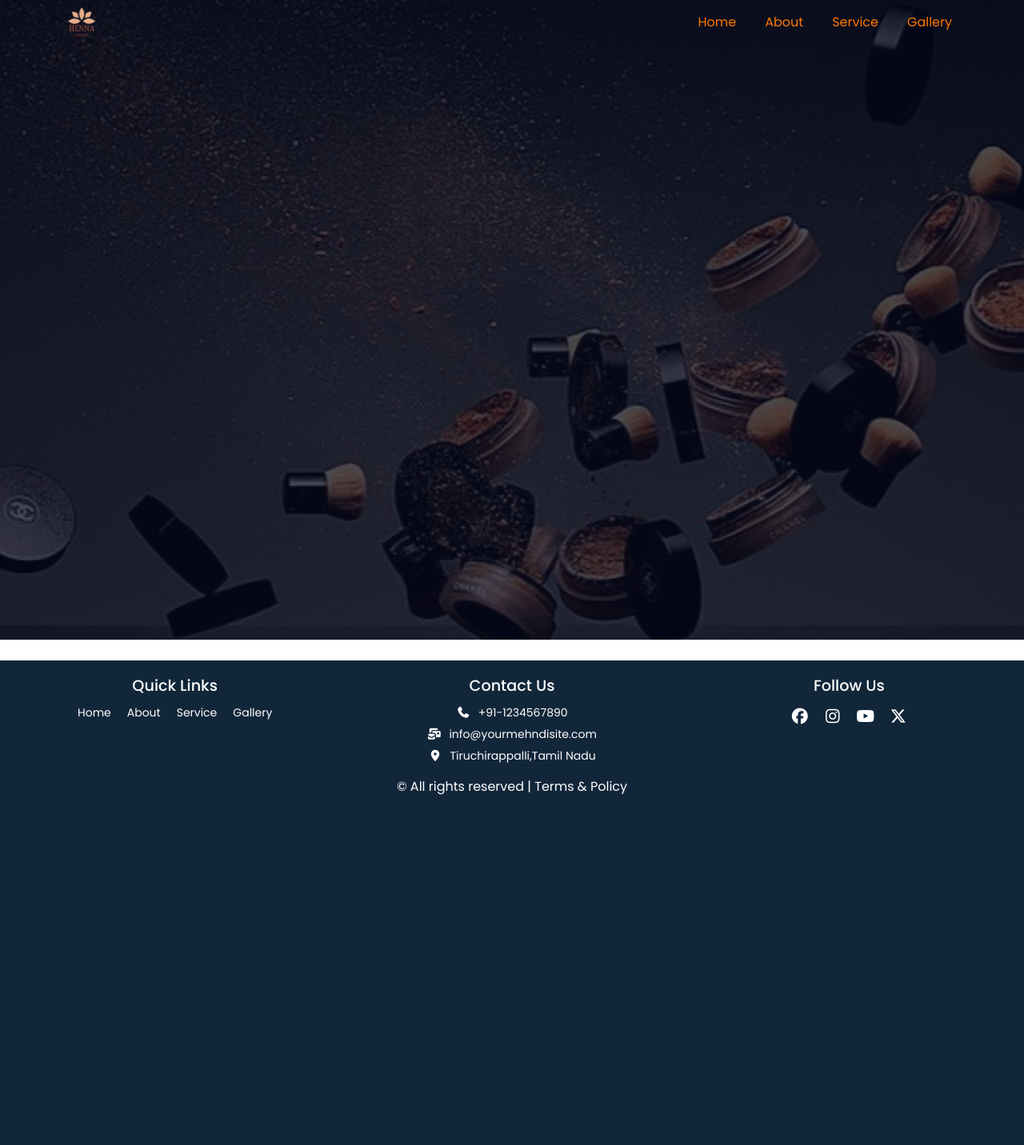
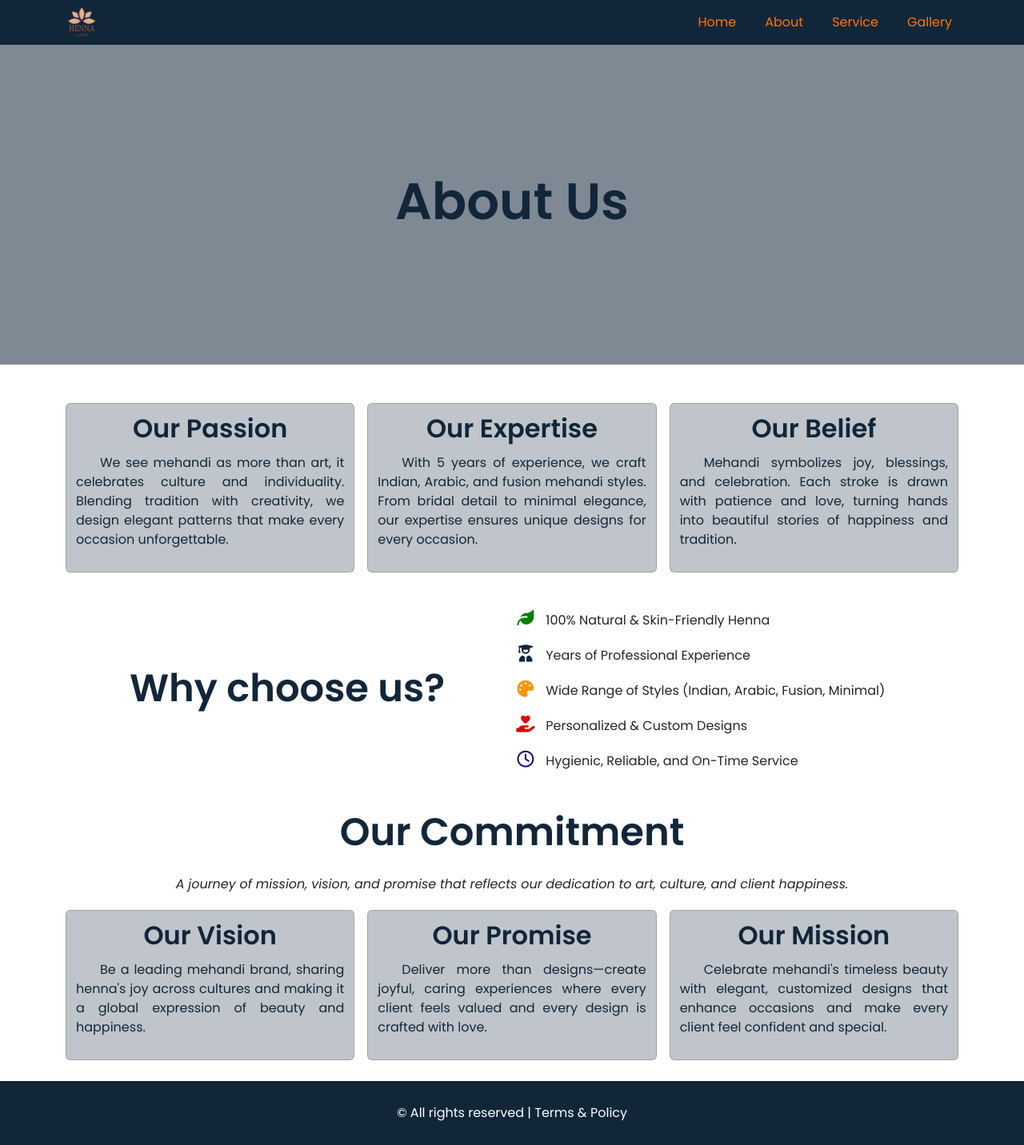
Before and after one commit to kamaltamil0284/Henna-App, a Django app: page /about/ in a window 1280 px wide. Shown: the whole page at 80% size. Before the commit the page ends 994 px from the top, so only its background shows below. Run offline with Django 5.2, Linux system fonts and the light colour scheme; some libraries are stand-ins or nearby versions.

Commit message:
About page created

```diff
--- a/HennaApp/static/css/base.css
+++ b/HennaApp/static/css/base.css
@@ -264,7 +264,7 @@
         left: 0;
     }
     .about-col .card, .service-col .card, .gallery-pics .card{
-        width: 80%;
+        width: 90%;
     }
 }
 @media (max-width:380px) {
--- /dev/null
+++ b/HennaApp/static/css/base_2.css
@@ -0,0 +1,171 @@
+*{
+    padding: 0;
+    margin: 0;
+    box-sizing: border-box;
+    font-family: "Poppins", sans-serif;
+    font-weight: 400;
+    scroll-behavior: smooth;
+}
+p{
+    font-size: clamp(.75rem,1.3vw,1rem);
+}
+.navbar{
+    background-color: #12263A;
+}
+.navbar-nav{
+    gap: 20px;
+}
+.navbar-nav .nav-link{
+    color: #ff7700;
+}
+.navbar-nav a:focus-visible{
+    box-shadow: none;
+}
+.navbar-nav .nav-link:hover{
+    color: #fff;
+}
+.hamburger{
+    display: none;
+    cursor: pointer;
+}
+.bar{
+    display: block;
+    width: 25px;
+    height: 3px;
+    margin: 5px auto;
+    -webkit-transition: all 0.3s ease-in-out;
+    transition: all 0.3s ease-in-out;
+    background-color: #ff7700;
+}
+/* About page content */
+.secondary-hero{
+    height: 50dvh;
+    background-color: #12263a8a;
+    display: flex;
+    justify-content: center;
+    align-items: center;
+}
+.hero-head{
+    color: #12263A;
+    font-size: clamp(2rem, 5vw, 4rem);
+    font-weight: 600;
+    animation: zoom-in 900ms 100ms ease-in-out forwards;
+}
+.container-fluid .container{
+    padding-top: 3rem;
+}
+.about-body h2,.about-body h1{
+    color: #12263A;
+    text-align: center;
+    font-weight: 600;
+    margin-bottom: 12px;
+    font-size: clamp(1.2rem,3vw,2rem);
+}
+.about-body h1{
+    margin: 0;
+    font-size: clamp(1.5rem,4vw,3rem);
+}
+.about-body p{
+    text-indent: 30px;
+    text-align: justify;
+}
+.col-12.about-body p{
+    font-style: italic;
+    text-indent: 0;
+    text-align: center;
+    margin-top: 8px;
+    margin-bottom: 20px;
+}
+.about-body .card{
+    background-color: #12263a44;
+    color: #12263A;
+    padding: 12px;
+}
+.why-us{
+    margin-bottom: 20px;
+}
+.why-us:last-child{
+    margin-bottom: 0;
+}
+.why-us i{
+    font-size: clamp(1rem,2.1vw,1.3rem);
+    margin-right: 8px;
+}
+.why-us .fa-leaf{
+    color: green;
+}
+.why-us .fa-user-graduate{
+    color:#12263A;
+}
+.why-us .fa-palette{
+    color: rgb(247, 150, 6);
+}
+.why-us .fa-hand-holding-heart{
+    color: rgb(218, 10, 10);
+}
+.why-us .fa-clock{
+    color: rgb(7, 5, 121);
+}
+/* Service page content */
+/* Footer */
+footer{
+    color: white;
+    background-color: #12263A;
+    padding: 12px !important;
+    margin-top: 2%;
+}
+.copyrights{
+    padding: 16px 0px;
+    color: white;
+    text-align: center;
+}
+.copyrights p{
+    margin: 0;
+}
+
+@media (max-width:568px) {
+    .secondary-hero{
+        height: 30dvh;
+    }
+    .hamburger{
+        display: block;
+    }
+    .hamburger.active .bar:nth-child(2){
+        opacity: 0;
+    }
+    .hamburger.active .bar:nth-child(1){
+        transform: translateY(8px) rotate(45deg);
+    }
+    .hamburger.active .bar:nth-child(3){
+        transform: translateY(-8px) rotate(-45deg);
+    }
+    .navbar-nav{
+        position: absolute;
+        left: -100%;
+        top: 48px;
+        gap: 0;
+        flex-direction: column;
+        justify-content: flex-start;
+        background-color: #12263A;
+        width: 60%;
+        height: calc(100vh - 48px);
+        text-align: center;
+        transition: 0.5s linear;
+        border-top: 1px solid #12263a8a;
+        z-index: 1;
+    }
+    .navbar-nav.active{
+        left: 0;
+    }
+    .about-body{
+        display: flex;
+        align-items: center;
+        justify-content: center;
+    }
+    .about-body .card{
+        width: 90%;
+    }
+    .why-choose{
+        padding: 0 5%;
+    }
+}
--- a/HennaApp/templates/about.html
+++ /dev/null
@@ -1,5 +0,0 @@
-{% extends 'base.html' %}
-
-{% block content %}
-    <h2>About Page</h2>
-{% endblock content %}
--- /dev/null
+++ b/HennaApp/templates/about_page.html
@@ -0,0 +1,88 @@
+{% extends 'base_2.html' %}
+
+{% block landing %}
+    <section class="container-fluid secondary-hero">
+        <h2 class="hero-head">About Us</h2>
+    </section>
+{% endblock landing %}
+<!-- About page -->
+{% block main_content %}
+    <!-- About section -->
+    <section class="container">
+        <div class="row g-3">
+            <div class="col-md-4 fade-up about-body">
+                <div class="card">
+                    <h2>Our Passion</h2>
+                    <p>We see mehandi as more than art, it celebrates culture and individuality. Blending tradition with creativity, we design elegant patterns that make every occasion unforgettable.</p>
+                </div>
+            </div>
+            <div class="col-md-4 fade-up about-body">
+                <div class="card">
+                    <h2>Our Expertise</h2>
+                    <p>With 5 years of experience, we craft Indian, Arabic, and fusion mehandi styles. From bridal detail to minimal elegance, our expertise ensures unique designs for every occasion.</p>
+                </div>
+            </div>
+            <div class="col-md-4 fade-up about-body">
+                <div class="card">
+                    <h2>Our Belief</h2>
+                    <p>Mehandi symbolizes joy, blessings, and celebration. Each stroke is drawn with patience and love, turning hands into beautiful stories of happiness and tradition.</p>
+                </div>
+            </div>
+        </div>
+    </section>
+    <!-- Why choose us -->
+    <section class="container">
+        <div class="row g-2">
+            <div class="col-md-6 about-body my-auto why-choose">
+                <h1>Why choose us?</h1>
+            </div>
+            <div class="col-md-6 why-choose">
+                <p class="why-us fade-left">
+                    <i class="fa-solid fa-leaf"></i> 100% Natural & Skin-Friendly Henna
+                </p>
+                <p class="why-us fade-left">
+                    <i class="fa-solid fa-user-graduate"></i> Years of Professional Experience
+                </p>
+                <p class="why-us fade-left">
+                    <i class="fa-solid fa-palette"></i> Wide Range of Styles (Indian, Arabic, Fusion, Minimal)</p>
+                <p class="why-us fade-left">
+                    <i class="fa-solid fa-hand-holding-heart"></i> Personalized & Custom Designs
+                </p>
+                <p class="why-us fade-left">
+                    <i class="fa-regular fa-clock"></i> Hygienic, Reliable, and On-Time Service
+                </p>
+            </div>
+        </div>
+    </section>
+    <!-- Our Commitment -->
+    <section class="container">
+        <div class="row g-3">
+            <div class="col-12 about-body">
+                <h1>Our Commitment</h1>
+            </div>
+            <div class="col-12 about-body">
+                <p>A journey of mission, vision, and promise that reflects our dedication to art, culture, and client happiness.</p>
+            </div>
+        </div>
+        <div class="row g-3">
+            <div class="col-md-4 fade-up about-body">
+                <div class="card">
+                    <h2>Our Vision</h2>
+                    <p>Be a leading mehandi brand, sharing henna's joy across cultures and making it a global expression of beauty and happiness.</p>
+                </div>
+            </div>
+            <div class="col-md-4 fade-up about-body">
+                <div class="card">
+                    <h2>Our Promise</h2>
+                    <p>Deliver more than designs—create joyful, caring experiences where every client feels valued and every design is crafted with love.</p>
+                </div>
+            </div>
+            <div class="col-md-4 fade-up about-body">
+                <div class="card">
+                    <h2>Our Mission</h2>
+                    <p>Celebrate mehandi's timeless beauty with elegant, customized designs that enhance occasions and make every client feel confident and special.</p>
+                </div>
+            </div>
+        </div>
+    </section>
+{% endblock main_content %}
--- /dev/null
+++ b/HennaApp/templates/base_2.html
@@ -0,0 +1,67 @@
+{% load static %}
+<!DOCTYPE html>
+<html lang="en">
+<head>
+    <meta charset="UTF-8">
+    <meta name="viewport" content="width=device-width, initial-scale=1.0">
+    <meta name="description" content="Professional mehandi artist specializing in bridal, Arabic, and festival designs. Book your appointment today for stunning, natural henna art.">
+    <title>Henna art</title>
+    <!-- Bootstrap css link -->
+    <link href="https://cdn.jsdelivr.net/npm/bootstrap@5.3.8/dist/css/bootstrap.min.css" rel="stylesheet" integrity="sha384-sRIl4kxILFvY47J16cr9ZwB07vP4J8+LH7qKQnuqkuIAvNWLzeN8tE5YBujZqJLB" crossorigin="anonymous">
+    <!-- Custom css -->
+     <link rel="stylesheet" href="{% static 'css/base_2.css' %}?v={{STATIC_VERSION}}">
+    <!-- Goolefont link -->
+    <link rel="preconnect" href="https://fonts.googleapis.com">
+    <link rel="preconnect" href="https://fonts.gstatic.com" crossorigin>
+    <link href="https://fonts.googleapis.com/css2?family=Poppins:ital,wght@0,100;0,200;0,300;0,400;0,500;0,600;0,700;0,800;0,900;1,100;1,200;1,300;1,400;1,500;1,600;1,700;1,800;1,900&display=swap" rel="stylesheet">
+    <!-- Fontawesom link -->
+    <link rel="stylesheet" href="https://cdnjs.cloudflare.com/ajax/libs/font-awesome/7.0.0/css/all.min.css" integrity="sha512-DxV+EoADOkOygM4IR9yXP8Sb2qwgidEmeqAEmDKIOfPRQZOWbXCzLC6vjbZyy0vPisbH2SyW27+ddLVCN+OMzQ==" crossorigin="anonymous" referrerpolicy="no-referrer" />
+</head>
+<body>
+    <!-- Header -->
+    <header>
+        <!-- Navbar -->
+        <nav class="navbar navbar-expand-sm">
+            <div class="container">
+                <div class="navbar-brand p-0" style="height: 40px;">
+                    <img src="{% static 'images/logo/logo.png' %}" alt="Henna" class="d-block w-100 h-100">
+                </div>
+                <div class="hamburger">
+                    <span class="bar"></span>
+                    <span class="bar"></span>
+                    <span class="bar"></span>
+                </div>
+                <ul class="navbar-nav ms-auto" >
+                    <li class="nav-justified">
+                        <a href="{% url 'home' %}" class="nav-link">Home</a>
+                    </li>
+                    <li class="nav-justified">
+                        <a href="{% url 'about' %}" class="nav-link">About</a>
+                    </li>
+                    <li class="nav-justified">
+                        <a href="#services" class="nav-link">Service</a>
+                    </li>
+                    <li class="nav-justified">
+                        <a href="#gallery" class="nav-link">Gallery</a>
+                    </li>
+                </ul>
+            </div>
+        </nav>
+        {% block landing %}
+        {% endblock landing %}
+    </header>
+    <!-- Main content -->
+    <main class="container-fluid">
+        {% block main_content %}
+        {% endblock main_content %}
+    </main>
+    <!-- Footer -->
+    <footer class="container-fluid">
+        <div class="copyrights"><p>&copy; All rights reserved | Terms & Policy</p></div>
+    </footer>
+    <!-- Bootstrap js link -->
+    <script src="https://cdn.jsdelivr.net/npm/bootstrap@5.3.8/dist/js/bootstrap.bundle.min.js" integrity="sha384-FKyoEForCGlyvwx9Hj09JcYn3nv7wiPVlz7YYwJrWVcXK/BmnVDxM+D2scQbITxI" crossorigin="anonymous"></script>
+    <!-- Custom js -->
+     <script src="{% static 'js/base.js' %}"></script>
+</body>
+</html>
--- a/HennaApp/views.py
+++ b/HennaApp/views.py
@@ -6,4 +6,4 @@
     return render(request,'index.html')
 
 def About(request):
-    return render(request,'about.html')
+    return render(request,'about_page.html')
```
Also changed, not shown: HennaApp/templates/index.html (+9 -1 lines).
